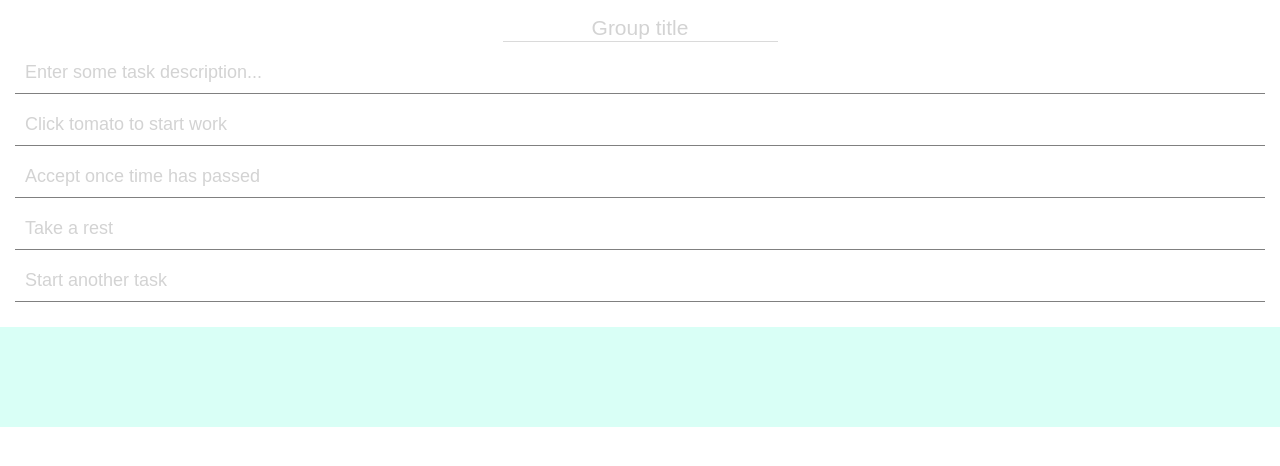
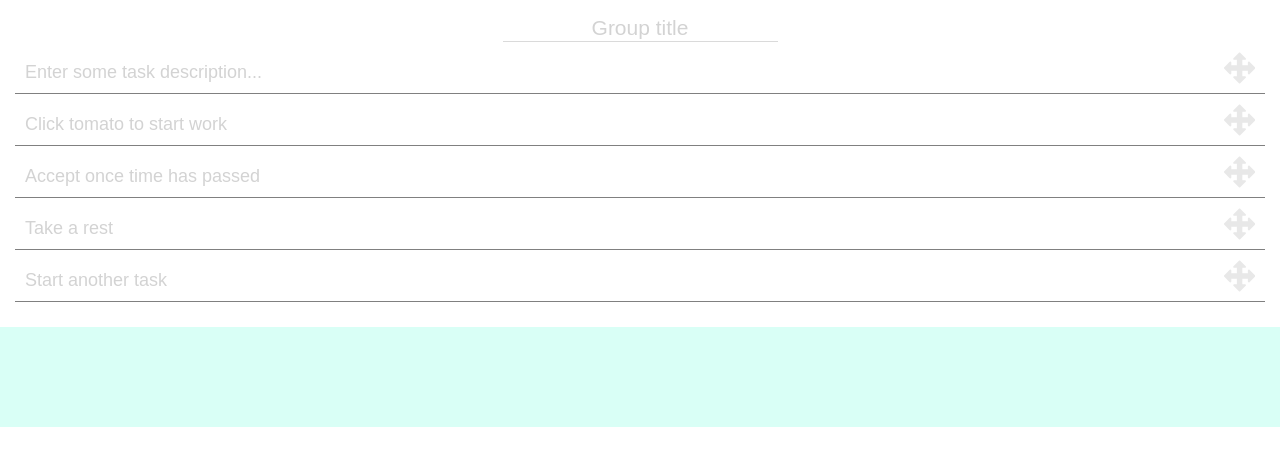
Before and after one commit to maksnester/tomatello, a React app: page / in a window 1280 px wide. Shown: the top 466 px of the page. Built offline with nearby package versions, Linux system fonts and the light colour scheme.

Commit message:
feat(TaskGroup): add move icon

```diff
--- a/src/components/TaskGroup.tsx
+++ b/src/components/TaskGroup.tsx
@@ -1,6 +1,8 @@
 import React from 'react'
 import injectSheet, { ClassNameMap } from 'react-jss'
 import cn from 'classnames'
+import { ReactComponent as IconMove } from '../assets/move.svg'
+
 import { GroupOfTasks, Task } from './FakeDataProvider'
 
 const defaultInputStyles = {
@@ -34,6 +36,17 @@ const styles = {
     borderBottom: '1px solid gray',
     marginBottom: 10,
     padding: '0 10px',
+    display: 'flex',
+
+    '& svg': {
+      display: 'block',
+      height: '32px',
+      width: '32px',
+      fill: '#e8e8e8',
+      '&:hover': {
+        fill: '#959595',
+      },
+    },
   },
 
   task: {
@@ -112,6 +125,7 @@ const TaskGroupComponent: React.FC<Props> = props => {
               }
               onBlur={() => onBlurTask(task)}
             />
+            <IconMove />
           </div>
         ))}
       </label>
```
Also changed, not shown: src/assets/move.svg (added).
